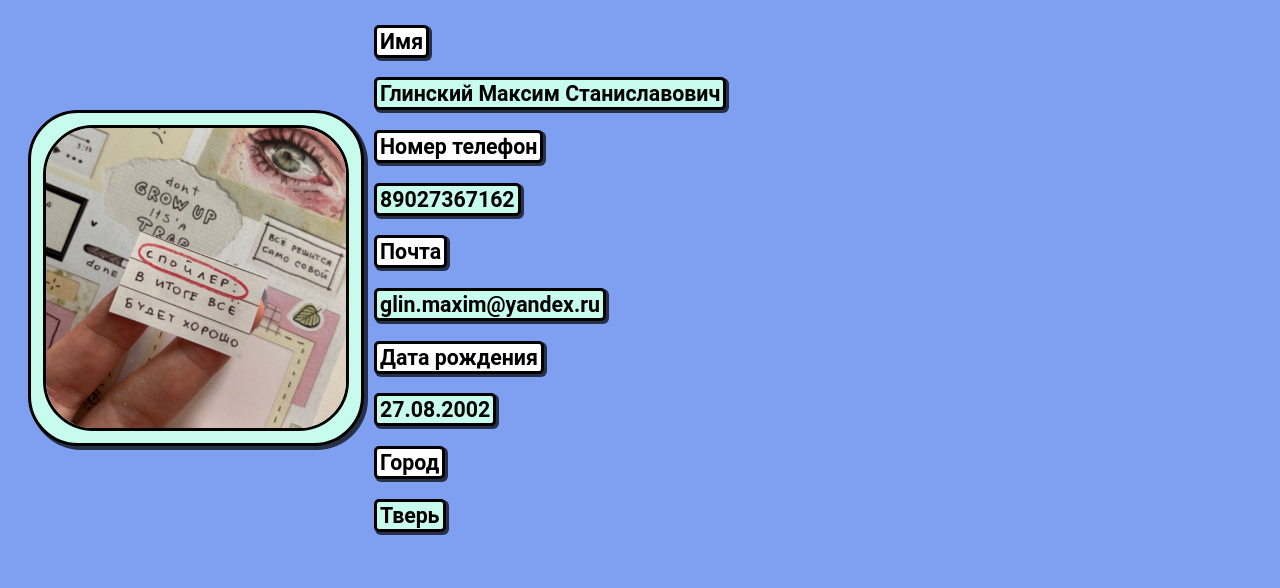
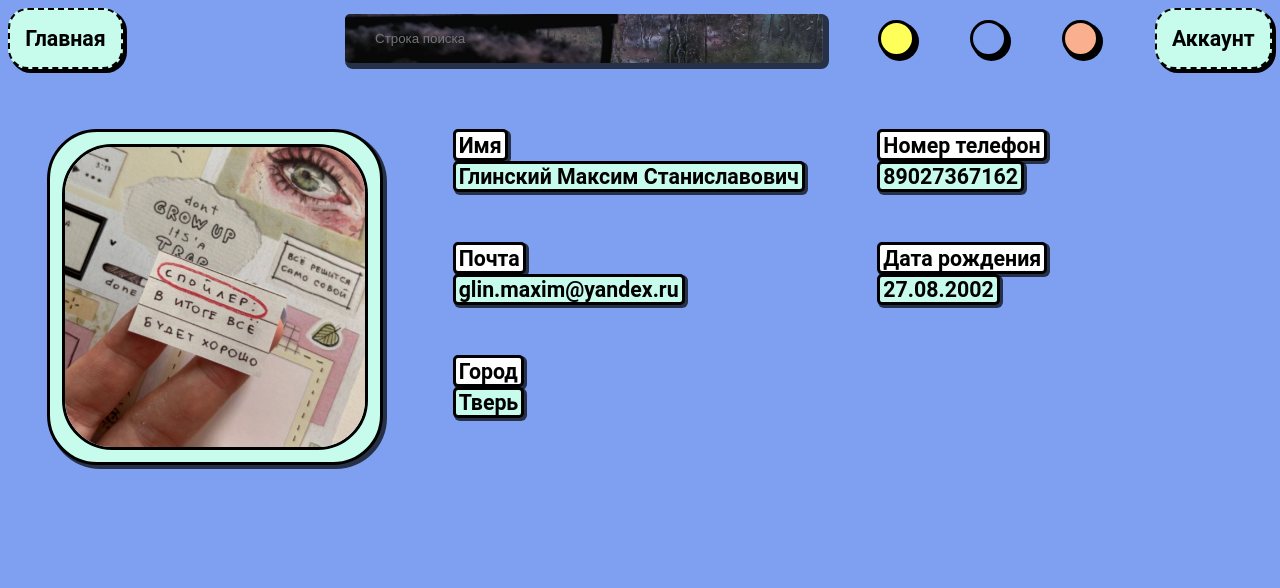
Before and after one commit to admiralKucha/diploma, a Python web app: template templates/html/profile.html in a window 1280 px wide. Shown: the top 588 px of the page. Run offline with Jinja, Linux system fonts and the light colour scheme; the template is opened without the code that fills it, so the values that code supplies are empty.

Commit message:
fix: Делает страницу профиля пользователя более адаптивной

```diff
--- a/templates/css/profile.css
+++ b/templates/css/profile.css
@@ -1,11 +1,27 @@
+html{
+    font-size: 16pt;
+}
+.info{
+    width: 100%;
+    margin: auto;
+}
+
 .profile-info {
     display: grid;
-    --card-min-width: 200px;
     gap: 10px;
-    margin: 20px;
-    justify-content: start;
-    align-items: center;
-    grid-template-rows: repeat(11, 2em);
+    margin: 40px auto 20px auto;
+    justify-content: center;
+    align-items: start;
+    min-width: 700px;
+    max-width: 1465px;
+    grid-template-columns: repeat(
+        auto-fill,
+        minmax(367px, 1fr)
+    );
+    grid-template-columns: repeat(
+    auto-fill,
+    minmax(400px, 1fr)
+    );
 }
 
 .image-podcontainer{
@@ -21,6 +37,7 @@
     border: 3px solid black;
     border-radius: 50px;
     width: 300px;
+    min-width: 200px;
     max-width: 100%;
     aspect-ratio: 1 / 1;
     object-fit: cover;
@@ -29,145 +46,130 @@
 }
 
 .image-container{
-    grid-column: 1/2;;
-    grid-row: 1/11;
+    grid-column: 1/2;
+    grid-row: 1/11;;
     display: grid;
     justify-content: center;
     align-items: center;
-
+    margin: 20px;
 }
 
 .profile__name_key {
-    grid-row: 1/2;
-    grid-column: 2/3;
     border: 3px solid #000;
     background: #FFFFFF;
-    padding: 6px 0px 6px 0px;
     box-shadow: 2px 2px 0px 1px rgba(0, 0, 0, 0.7);
     border-radius: 5px;
     width: fit-content;
     text-align: left;
-    padding: 1px 3px 1px 3px;
+    padding: 1px 3px 0px 3px;
+}
+
+.profile_name {
+    margin: 20px;
 }
 
 .profile__name {
-    grid-row: 2/3;
-    grid-column: 2/3;
-
     border: 3px solid #000;
     background: #C7FCEC;
-    padding: 6px 0px 6px 0px;
     box-shadow: 2px 2px 0px 1px rgba(0, 0, 0, 0.7);
     border-radius: 5px;
     width: fit-content;
     text-align: center;
-    padding: 1px 3px 1px 3px;
+    padding: 0px 3px 0px 3px;
+}
+
+.profile_phone_number {
+    margin: 20px;
 }
 
 .profile__phone_number_key {
-    grid-row: 3/4;
-    grid-column: 2/3;
     border: 3px solid #000;
     background: #FFFFFF;
-    padding: 6px 0px 6px 0px;
     box-shadow: 2px 2px 0px 1px rgba(0, 0, 0, 0.7);
     border-radius: 5px;
     width: fit-content;
     text-align: center;
-    padding: 1px 3px 1px 3px;
+    padding: 1px 3px 0px 3px;
 }
 
 .profile__phone_number {
-    grid-row: 4/5;
-    grid-column: 2/3;
-
     border: 3px solid #000;
     background: #C7FCEC;
-    padding: 6px 0px 6px 0px;
     box-shadow: 2px 2px 0px 1px rgba(0, 0, 0, 0.7);
     border-radius: 5px;
     width: fit-content;
     text-align: center;
-    padding: 1px 3px 1px 3px;
+    padding: 0px 3px 0px 3px;
+}
+
+.profile_email {
+    margin: 20px;
 }
 
 .profile__email_key {
-    grid-row: 5/6;
-    grid-column: 2/3;
     border: 3px solid #000;
     background: #FFFFFF;
-    padding: 6px 0px 6px 0px;
     box-shadow: 2px 2px 0px 1px rgba(0, 0, 0, 0.7);
     border-radius: 5px;
     width: fit-content;
     text-align: center;
-    padding: 1px 3px 1px 3px;
+    padding: 1px 3px 0px 3px;
 }
 
 .profile__email {
-    grid-row: 6/7;
-    grid-column: 2/3;
-
     border: 3px solid #000;
     background: #C7FCEC;
-    padding: 6px 0px 6px 0px;
     box-shadow: 2px 2px 0px 1px rgba(0, 0, 0, 0.7);
     border-radius: 5px;
     width: fit-content;
     text-align: center;
-    padding: 1px 3px 1px 3px;
+    padding: 0px 3px 0px 3px;
+}
+
+.profile_birthday{
+    margin: 20px;
 }
 
 .profile__birthday {
-    grid-row: 8/9;
-    grid-column: 2/3;
-
     border: 3px solid #000;
     background: #C7FCEC;
-    padding: 6px 0px 6px 0px;
     box-shadow: 2px 2px 0px 1px rgba(0, 0, 0, 0.7);
     border-radius: 5px;
     width: fit-content;
     text-align: center;
-    padding: 1px 3px 1px 3px;
+    padding: 0px 3px 0px 3px;
 }
 
 .profile__birthday_key {
-    grid-row: 7/8;
-    grid-column: 2/3;
     border: 3px solid #000;
     background: #FFFFFF;
-    padding: 6px 0px 6px 0px;
     box-shadow: 2px 2px 0px 1px rgba(0, 0, 0, 0.7);
     border-radius: 5px;
     width: fit-content;
     text-align: center;
-    padding: 1px 3px 1px 3px;
+    padding: 1px 3px 0px 3px;
+}
+
+.profile_city{
+    margin: 20px;
 }
 
 .profile__city {
-    grid-row: 10/11;
-    grid-column: 2/3;
-
     border: 3px solid #000;
     background: #C7FCEC;
-    padding: 6px 0px 6px 0px;
     box-shadow: 2px 2px 0px 1px rgba(0, 0, 0, 0.7);
     border-radius: 5px;
     width: fit-content;
     text-align: center;
-    padding: 1px 3px 1px 3px;
+    padding: 0px 3px 0px 3px;
 }
 
 .profile__city_key {
-    grid-row: 9/10;
-    grid-column: 2/3;
     border: 3px solid #000;
     background: #FFFFFF;
-    padding: 6px 0px 6px 0px;
     box-shadow: 2px 2px 0px 1px rgba(0, 0, 0, 0.7);
     border-radius: 5px;
-    padding: 1px 3px 1px 3px;
+    padding: 1px 3px 0px 3px;
     width: fit-content;
     text-align: center;
 }
--- a/templates/html/profile.html
+++ b/templates/html/profile.html
@@ -1,26 +1,49 @@
+<!DOCTYPE html>
 <html>
 <head>
     <meta charset="UTF-8">
+    <meta name="viewport" content="width=device-width, initial-scale=1.0">
+    <link rel="stylesheet" href="../css/main.css">
+    <link rel="stylesheet" href="../css/search.css">
     <link rel="stylesheet" href="../css/profile.css">
-    <link rel="stylesheet" href="../css/main.css">
 </head>
 <body>
+    <div class="head_row">
+        <button class="main_menu">Главная</button>
+        <input type="text" class="search" placeholder="Строка поиска">
+        <button class="yellow-button"></button>
+        <button class="main-button"></button>
+        <button class="brown-button"></button>
+        <button class="account">Аккаунт</button>
+    </div>
+    <div  class="info">
     <article class="profile-info">
         <div class="image-container">
             <div class="image-podcontainer">
                 <img class="image-container-img" src="../saveMysoul.jpg" alt="product" />
             </div>
         </div>
+        <div class="profile_name">
             <article class="profile__name_key">Имя</article>
             <article class="profile__name">Глинский Максим Станиславович</article>
+        </div>
+        <div class="profile_phone_number">
             <article class="profile__phone_number_key">Номер телефон</article>
             <article class="profile__phone_number">89027367162</article>
+        </div>
+        <div class="profile_email">
             <article class="profile__email_key">Почта</article>
             <article class="profile__email">glin.maxim@yandex.ru</article>
+        </div>
+        <div class="profile_birthday">
             <article class="profile__birthday_key">Дата рождения</article>
             <article class="profile__birthday">27.08.2002</article>
+        </div>
+        <div class="profile_city">
             <article class="profile__city_key">Город</article>
             <article class="profile__city">Тверь</article>
+        </div>
     </article>
+    </div>
 </body>
 </html>
```
Lines whose indentation alone changed are shown as unchanged.
